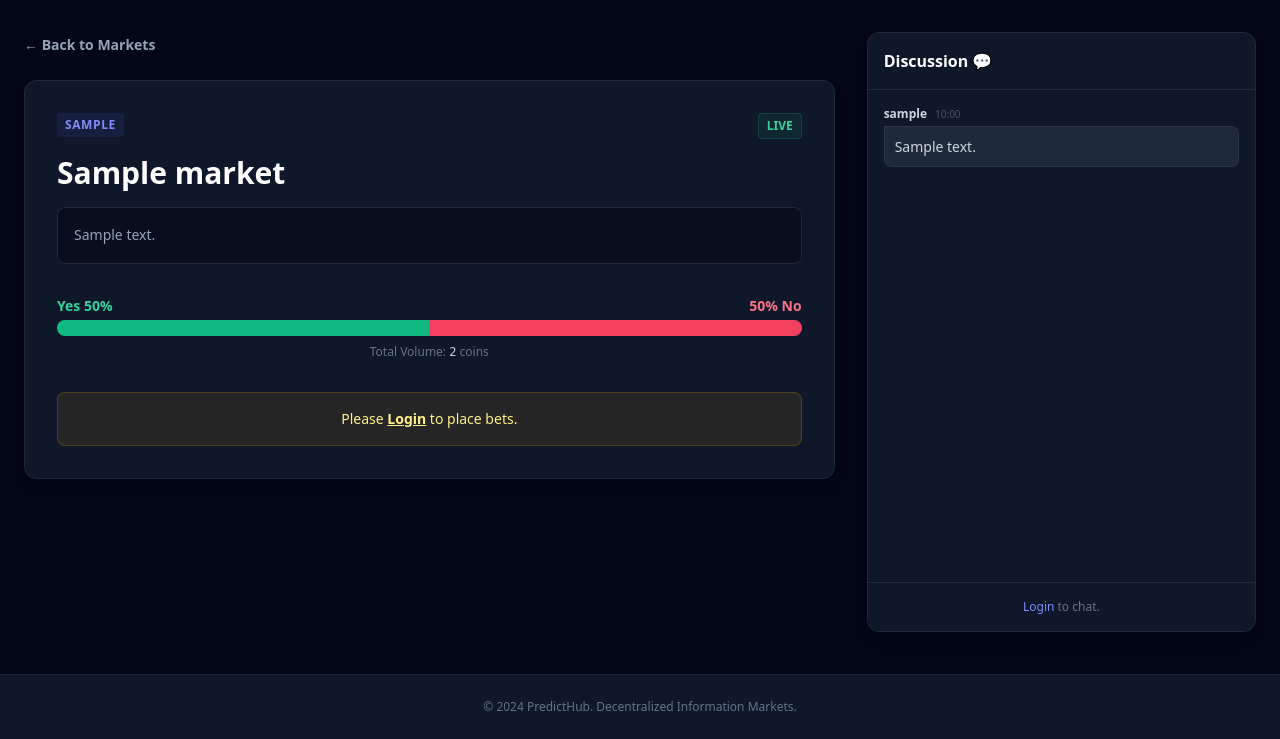
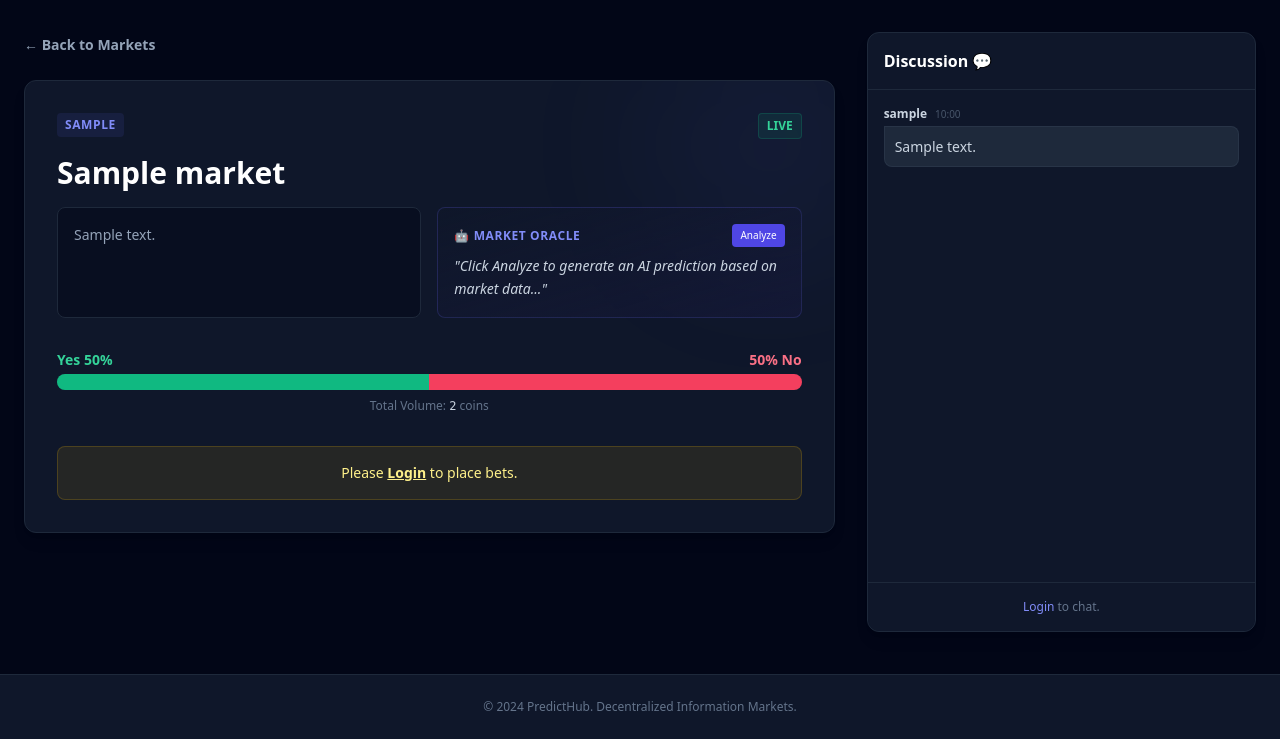
Before and after one commit to manohar-munna/PredictHub, a FastAPI app: page /predict/1 in a window 1280 px wide. Shown: the part 61-800 px from the top of the page. Run offline with FastAPI, Linux system fonts and the light colour scheme; tables that the repository leaves empty hold one stand-in row (values such as "Sample post"); some libraries are stand-ins or nearby versions.

Commit message:
integrated ai chatbot groq

```diff
--- a/app/main.py
+++ b/app/main.py
@@ -1,7 +1,7 @@
 # app/main.py
 
 from fastapi import FastAPI, Request, Form, Depends, HTTPException, status
-from fastapi.responses import HTMLResponse, RedirectResponse
+from fastapi.responses import HTMLResponse, RedirectResponse, JSONResponse
 from fastapi.templating import Jinja2Templates
 from fastapi.staticfiles import StaticFiles
 from starlette.middleware.sessions import SessionMiddleware
@@ -12,21 +12,31 @@ from datetime import datetime
 import requests
 import time
 import os
+from groq import Groq # <--- NEW IMPORT
 
 from . import models, database
 
 app = FastAPI(title="PredictHub")
 
 # --- CONFIGURATION ---
-NEWS_API_KEY = os.getenv("NEWS_API_KEY", "YOUR_API_KEY_HERE")
+NEWS_API_KEY = os.getenv("NEWS_API_KEY", "")
+GROQ_API_KEY = os.getenv("GROQ_API_KEY", "") # <--- NEW KEY
 ADMIN_USERNAME = os.getenv("ADMIN_USERNAME", "admin")
+
+# --- AI CLIENT SETUP ---
+client = None
+if GROQ_API_KEY:
+    try:
+        client = Groq(api_key=GROQ_API_KEY)
+    except:
+        print("Groq Client failed to initialize")
 
 # --- CACHING SETUP ---
 NEWS_CACHE = {
     "data": {},
     "last_fetched": {}
 }
-CACHE_TIMEOUT = 900 # 15 Minutes
+CACHE_TIMEOUT = 900
 
 # --- Security Setup ---
 def get_password_hash(password):
@@ -75,6 +85,41 @@ def calculate_percentages(market):
     no_pct = 100 - yes_pct
     return yes_pct, no_pct
 
+# --- NEW: AI ANALYSIS ROUTE ---
+@app.post("/api/analyze/{market_id}")
+async def analyze_market_ai(market_id: int, db: Session = Depends(get_db)):
+    """
+    Uses Groq Llama3 to analyze the market question.
+    """
+    if not client:
+        return JSONResponse({"content": "⚠️ AI is currently offline (API Key missing)."})
+
+    market = db.query(models.Market).filter(models.Market.id == market_id).first()
+    if not market:
+        return JSONResponse({"content": "Market not found."})
+
+    # Prepare the prompt
+    prompt = f"""
+    You are a professional prediction market analyst (like on Polymarket).
+    Market Question: "{market.question}"
+    Description: "{market.description}"
+    Category: {market.category}
+    Current Pool: {market.yes_pool + market.no_pool} coins.
+
+    Provide a concise, 2-3 sentence analysis of this event.
+    Focus on probabilities or key news factors to consider.
+    Do not be neutral—sound like a smart crypto trader.
+    """
+
+    try:
+        chat_completion = client.chat.completions.create(
+            messages=[{"role": "user", "content": prompt}],
+            model="llama3-8b-8192",
+        )
+        return JSONResponse({"content": chat_completion.choices[0].message.content})
+    except Exception as e:
+        return JSONResponse({"content": "⚠️ AI Analysis failed. Try again later."})
+
 # --- ROUTES ---
 
 @app.get("/", response_class=HTMLResponse)
@@ -86,7 +131,6 @@ async def read_home(request: Request, db: Session = Depends(get_db)):
         "is_admin": is_user_admin(user)
     })
 
-# --- NEWS ROUTE (With Refresh) ---
 @app.get("/news", response_class=HTMLResponse)
 def read_news(request: Request, category: str = "general", refresh: bool = False, db: Session = Depends(get_db)):
     user = get_current_user(request, db)
@@ -95,13 +139,9 @@ def read_news(request: Request, category: str = "general", refresh: bool = False
     articles = []
     error = None
 
-    # Force Refresh Logic
-    if refresh:
-        print(f"🔄 Forcing refresh for {category}")
-        if category in NEWS_CACHE["data"]:
-            del NEWS_CACHE["data"][category]
+    if refresh and category in NEWS_CACHE["data"]:
+        del NEWS_CACHE["data"][category]
 
-    # Check Cache
     if category in NEWS_CACHE["data"] and (current_time - NEWS_CACHE["last_fetched"].get(category, 0) < CACHE_TIMEOUT):
         articles = NEWS_CACHE["data"][category]
     else:
@@ -225,7 +265,6 @@ async def leaderboard_page(request: Request, db: Session = Depends(get_db)):
 @app.get("/markets", response_class=HTMLResponse)
 async def read_markets(request: Request, db: Session = Depends(get_db)):
     user = get_current_user(request, db)
-    # Sort by Open first, then ID
     markets = db.query(models.Market).order_by(
         models.Market.is_open.desc(),
         models.Market.id.desc()
@@ -257,7 +296,6 @@ async def read_predict(request: Request, market_id: int, db: Session = Depends(g
 
     yes_pct, no_pct = calculate_percentages(market)
 
-    # NEW: Fetch Comments
     comments = db.query(models.Comment).filter(
         models.Comment.market_id == market_id
     ).order_by(models.Comment.timestamp.desc()).all()
@@ -271,7 +309,10 @@ async def read_predict(request: Request, market_id: int, db: Session = Depends(g
         "no_pct": no_pct,
         "user": user,
         "is_admin": is_user_admin(user),
-        "comments": comments # Pass comments to template
+        "comments": comments,
+        # NEW: Pass pool data for JS Calculator
+        "yes_pool": market.yes_pool,
+        "no_pool": market.no_pool
     })
 
 @app.post("/predict/{market_id}", response_class=HTMLResponse)
@@ -322,8 +363,6 @@ async def submit_prediction(
     db.refresh(market)
 
     yes_pct, no_pct = calculate_percentages(market)
-
-    # Re-fetch comments to show on error/success page
     comments = db.query(models.Comment).filter(models.Comment.market_id == market_id).order_by(models.Comment.timestamp.desc()).all()
 
     return templates.TemplateResponse("predict.html", {
@@ -336,10 +375,11 @@ async def submit_prediction(
         "user": user,
         "message": f"Bet placed! {wager} coins deducted.",
         "is_admin": is_user_admin(user),
-        "comments": comments
+        "comments": comments,
+        "yes_pool": market.yes_pool,
+        "no_pool": market.no_pool
     })
 
-# --- NEW: POST COMMENT ROUTE ---
 @app.post("/predict/{market_id}/comment", response_class=RedirectResponse)
 async def post_comment(
     market_id: int,
@@ -352,14 +392,9 @@ async def post_comment(
         return RedirectResponse(url="/login", status_code=303)
 
     if content.strip():
-        new_comment = models.Comment(
-            content=content,
-            user_id=user.id,
-            market_id=market_id
-        )
+        new_comment = models.Comment(content=content, user_id=user.id, market_id=market_id)
         db.add(new_comment)
         db.commit()
-
     return RedirectResponse(url=f"/predict/{market_id}", status_code=303)
 
 # --- ADMIN ROUTES ---
@@ -376,7 +411,7 @@ async def create_market_page(request: Request, db: Session = Depends(get_db)):
 async def create_market_submit(
     request: Request,
     question: str = Form(...),
-    description: str = Form(...), # <--- NEW: Accept description
+    description: str = Form(...),
     category: str = Form(...),
     db: Session = Depends(get_db)
 ):
@@ -384,12 +419,7 @@ async def create_market_submit(
     if not is_user_admin(user):
         return HTMLResponse("Unauthorized", status_code=403)
 
-    new_market = models.Market(
-        question=question,
-        description=description, # Save it
-        category=category,
-        is_open=True
-    )
+    new_market = models.Market(question=question, description=description, category=category, is_open=True)
     db.add(new_market)
     db.commit()
     return RedirectResponse(url="/markets", status_code=303)
@@ -431,11 +461,7 @@ async def resolve_market(
     return RedirectResponse(url=f"/predict/{market_id}", status_code=303)
 
 @app.get("/admin/users", response_class=HTMLResponse)
-async def admin_users_dashboard(
-    request: Request,
-    search: str = None,
-    db: Session = Depends(get_db)
-):
+async def admin_users_dashboard(request: Request, search: str = None, db: Session = Depends(get_db)):
     user = get_current_user(request, db)
     if not is_user_admin(user):
          return HTMLResponse("Unauthorized Access", status_code=403)
@@ -443,23 +469,16 @@ async def admin_users_dashboard(
     query = db.query(models.User)
     if search:
         query = query.filter(models.User.username.contains(search))
-
     all_users = query.order_by(models.User.id.asc()).all()
 
     return templates.TemplateResponse("admin_users.html", {
-        "request": request,
-        "user": user,
-        "all_users": all_users,
-        "is_admin": True,
-        "search_query": search
+        "request": request, "user": user, "all_users": all_users,
+        "is_admin": True, "search_query": search
     })
 
 @app.post("/admin/users/update/{target_id}", response_class=RedirectResponse)
 async def admin_update_balance(
-    target_id: int,
-    new_balance: int = Form(...),
-    request: Request = None,
-    db: Session = Depends(get_db)
+    target_id: int, new_balance: int = Form(...), request: Request = None, db: Session = Depends(get_db)
 ):
     user = get_current_user(request, db)
     if not is_user_admin(user):
@@ -473,19 +492,13 @@ async def admin_update_balance(
             txn = models.Transaction(user_id=target_user.id, amount=diff, description="Admin adjustment 🛠️")
             db.add(txn)
         db.commit()
-
     return RedirectResponse(url="/admin/users", status_code=303)
 
 @app.post("/admin/users/delete/{target_id}", response_class=RedirectResponse)
-async def admin_delete_user(
-    target_id: int,
-    request: Request,
-    db: Session = Depends(get_db)
-):
+async def admin_delete_user(target_id: int, request: Request, db: Session = Depends(get_db)):
     user = get_current_user(request, db)
     if not is_user_admin(user):
         return HTMLResponse("Unauthorized", status_code=403)
-
     if user.id == target_id:
         return RedirectResponse(url="/admin/users", status_code=303)
 
@@ -493,8 +506,7 @@ async def admin_delete_user(
     if target_user:
         db.query(models.Vote).filter(models.Vote.user_id == target_id).delete()
         db.query(models.Transaction).filter(models.Transaction.user_id == target_id).delete()
-        db.query(models.Comment).filter(models.Comment.user_id == target_id).delete() # Delete comments too
+        db.query(models.Comment).filter(models.Comment.user_id == target_id).delete()
         db.delete(target_user)
         db.commit()
-
     return RedirectResponse(url="/admin/users", status_code=303)
--- a/app/templates/predict.html
+++ b/app/templates/predict.html
@@ -4,16 +4,19 @@
 {% block content %}
 <div class="grid lg:grid-cols-3 gap-8">
 
-    <!-- LEFT: Market Details & Betting (Takes 2/3 space) -->
+    <!-- LEFT: Market Details & Betting -->
     <div class="lg:col-span-2 space-y-6">
 
         <a href="/markets" class="text-slate-400 hover:text-white text-sm font-bold inline-block">&larr; Back to Markets</a>
 
         {% if market %}
-            <div class="bg-slate-900 p-8 rounded-xl shadow-lg border border-slate-800">
+            <div class="bg-slate-900 p-8 rounded-xl shadow-lg border border-slate-800 relative overflow-hidden">
+
+                <!-- Background Decoration -->
+                <div class="absolute top-0 right-0 w-64 h-64 bg-indigo-500/5 rounded-full blur-3xl -mr-16 -mt-16 pointer-events-none"></div>
 
                 <!-- Header -->
-                <div class="flex justify-between items-start mb-4">
+                <div class="flex justify-between items-start mb-4 relative z-10">
                     <span class="text-xs font-bold uppercase tracking-wider text-indigo-400 bg-indigo-500/10 px-2 py-1 rounded">
                         {{ market.category }}
                     </span>
@@ -24,18 +27,30 @@
                     {% endif %}
                 </div>
 
-                <h2 class="text-2xl md:text-3xl font-bold mb-4 text-white leading-tight">{{ market.question }}</h2>
+                <h2 class="text-2xl md:text-3xl font-bold mb-4 text-white leading-tight relative z-10">{{ market.question }}</h2>
 
-                <!-- NEW: Description Area -->
-                <div class="text-slate-400 text-sm mb-8 bg-slate-950/50 p-4 rounded-lg border border-slate-800 leading-relaxed">
-                    {{ market.description or "No additional details provided." }}
+                <!-- AI & Description -->
+                <div class="grid md:grid-cols-2 gap-4 mb-8">
+                    <!-- Description -->
+                    <div class="text-slate-400 text-sm bg-slate-950/50 p-4 rounded-lg border border-slate-800 leading-relaxed">
+                        {{ market.description or "No additional details provided." }}
+                    </div>
+
+                    <!-- AI BOT CARD -->
+                    <div class="bg-gradient-to-br from-slate-900 to-indigo-950/30 p-4 rounded-lg border border-indigo-500/20 relative">
+                        <div class="flex justify-between items-center mb-2">
+                            <h4 class="text-indigo-400 text-xs font-bold uppercase tracking-wider flex items-center gap-1">
+                                🤖 Market Oracle
+                            </h4>
+                            <button onclick="askAI({{ market.id }})" id="ai-btn" class="text-[10px] bg-indigo-600 hover:bg-indigo-500 text-white px-2 py-1 rounded transition">
+                                Analyze
+                            </button>
+                        </div>
+                        <p id="ai-content" class="text-slate-300 text-sm italic leading-relaxed">
+                            "Click Analyze to generate an AI prediction based on market data..."
+                        </p>
+                    </div>
                 </div>
-
-                {% if message %}
-                <div class="mb-6 bg-indigo-500/20 border border-indigo-500/50 text-indigo-200 px-4 py-3 rounded text-center text-sm">
-                    {{ message }}
-                </div>
-                {% endif %}
 
                 <!-- MONEY BAR -->
                 <div class="mb-8">
@@ -48,7 +63,7 @@
                         <div class="bg-rose-500 h-4 transition-all duration-500" style="width: {{ no_pct }}%"></div>
                     </div>
                     <div class="text-center mt-2 text-xs text-slate-500">
-                        Total Volume: <span class="text-slate-300 font-mono">{{ market.yes_pool + market.no_pool }}</span> coins
+                        Total Volume: <span class="text-slate-300 font-mono">{{ yes_pool + no_pool }}</span> coins
                     </div>
                 </div>
 
@@ -66,12 +81,25 @@
                             </div>
                         {% else %}
                             {% if user %}
+                                <!-- BETTING FORM WITH CALCULATOR -->
                                 <p class="mb-4 text-slate-400 text-sm">Place your bet (Balance: <span class="text-yellow-500 font-bold">{{ user.balance }}</span>)</p>
+
                                 <form method="post" class="space-y-4 max-w-sm mx-auto">
                                     <div class="flex justify-center items-center space-x-2 bg-slate-950 p-1 rounded-lg border border-slate-700">
-                                        <input type="number" name="wager" min="1" max="{{ user.balance }}" value="50" required
-                                               class="w-full px-4 py-2 bg-transparent text-white text-center font-bold outline-none placeholder-slate-600">
+                                        <input type="number" id="wager-input" name="wager" min="1" max="{{ user.balance }}" value="50" required
+                                               class="w-full px-4 py-2 bg-transparent text-white text-center font-bold outline-none placeholder-slate-600"
+                                               oninput="calculatePayout()">
                                         <span class="text-xs font-bold text-slate-500 pr-4">COINS</span>
+                                    </div>
+
+                                    <!-- DYNAMIC CALCULATOR DISPLAY -->
+                                    <div class="grid grid-cols-2 gap-4 text-xs">
+                                        <div class="text-emerald-400/80">
+                                            If Yes wins: <span id="payout-yes" class="font-bold text-emerald-400 text-sm">...</span>
+                                        </div>
+                                        <div class="text-rose-400/80">
+                                            If No wins: <span id="payout-no" class="font-bold text-rose-400 text-sm">...</span>
+                                        </div>
                                     </div>
 
                                     <div class="grid grid-cols-2 gap-4 pt-2">
@@ -99,7 +127,6 @@
                                 {% if market.result == 'yes' %}text-emerald-500{% else %}text-rose-500{% endif %}">
                                 {{ market.result }} WON
                             </p>
-
                             {% if previous_choice %}
                                 <p class="mt-4 text-sm font-medium text-slate-400">
                                     You bet on <span class="uppercase font-bold">{{ previous_choice }}</span>.
@@ -144,14 +171,13 @@
                 <h3 class="font-bold text-white">Discussion 💬</h3>
             </div>
 
-            <!-- Comment List (Scrollable) -->
             <div class="flex-grow overflow-y-auto p-4 space-y-4 custom-scrollbar">
                 {% if comments %}
                     {% for comment in comments %}
                     <div class="flex flex-col space-y-1">
                         <div class="flex items-center space-x-2">
                             <span class="text-xs font-bold text-slate-300">{{ comment.user.username }}</span>
-                            {% if comment.user.username == 'manohar' %} <!-- Simple Admin Check Visual -->
+                            {% if comment.user.username == 'manohar' %}
                                 <span class="text-[8px] bg-yellow-500/20 text-yellow-500 px-1 rounded">ADMIN</span>
                             {% endif %}
                             <span class="text-[10px] text-slate-600">{{ comment.timestamp.strftime('%H:%M') }}</span>
@@ -162,30 +188,81 @@
                     </div>
                     {% endfor %}
                 {% else %}
-                    <div class="text-center text-slate-600 text-sm py-10">
-                        No comments yet.<br>Be the first!
-                    </div>
+                    <div class="text-center text-slate-600 text-sm py-10">No comments yet.</div>
                 {% endif %}
             </div>
 
-            <!-- Post Form -->
             <div class="p-4 border-t border-slate-800 bg-slate-900 rounded-b-xl">
                 {% if user %}
                 <form action="/predict/{{ market.id }}/comment" method="post" class="flex gap-2">
                     <input type="text" name="content" placeholder="Type a message..." required autocomplete="off"
                            class="w-full bg-slate-950 border border-slate-700 rounded-lg px-3 py-2 text-sm text-white focus:outline-none focus:border-indigo-500">
-                    <button type="submit" class="bg-indigo-600 hover:bg-indigo-500 text-white p-2 rounded-lg transition">
-                        ➤
-                    </button>
+                    <button type="submit" class="bg-indigo-600 hover:bg-indigo-500 text-white p-2 rounded-lg transition">➤</button>
                 </form>
                 {% else %}
-                <p class="text-center text-xs text-slate-500">
-                    <a href="/login" class="text-indigo-400 hover:underline">Login</a> to chat.
-                </p>
+                <p class="text-center text-xs text-slate-500"><a href="/login" class="text-indigo-400 hover:underline">Login</a> to chat.</p>
                 {% endif %}
             </div>
         </div>
     </div>
 
 </div>
+
+<!-- JAVASCRIPT FOR CALCULATOR & AI -->
+<script>
+    const currentYesPool = {{ yes_pool }};
+    const currentNoPool = {{ no_pool }};
+
+    function calculatePayout() {
+        const input = document.getElementById('wager-input');
+        const wager = parseFloat(input.value);
+
+        if (isNaN(wager) || wager <= 0) {
+            document.getElementById('payout-yes').innerText = "...";
+            document.getElementById('payout-no').innerText = "...";
+            return;
+        }
+
+        // Logic: Payout = (Wager / TotalWinnerPool) * TotalPool
+
+        const totalPoolYes = currentYesPool + currentNoPool + wager;
+        const newYesPool = currentYesPool + wager;
+        const shareYes = wager / newYesPool;
+        const payoutYes = Math.floor(shareYes * totalPoolYes);
+        const profitYes = payoutYes - wager;
+
+        const totalPoolNo = currentYesPool + currentNoPool + wager;
+        const newNoPool = currentNoPool + wager;
+        const shareNo = wager / newNoPool;
+        const payoutNo = Math.floor(shareNo * totalPoolNo);
+        const profitNo = payoutNo - wager;
+
+        document.getElementById('payout-yes').innerText = `${payoutYes} (+${profitYes})`;
+        document.getElementById('payout-no').innerText = `${payoutNo} (+${profitNo})`;
+    }
+
+    {% if user %}calculatePayout();{% endif %}
+
+    async function askAI(marketId) {
+        const btn = document.getElementById('ai-btn');
+        const content = document.getElementById('ai-content');
+
+        btn.innerText = "Thinking...";
+        btn.disabled = true;
+        content.innerText = "Analyzing market data...";
+
+        try {
+            const response = await fetch(`/api/analyze/${marketId}`, { method: 'POST' });
+            const data = await response.json();
+            content.innerText = data.content;
+            content.classList.remove('italic');
+            content.classList.add('text-white');
+        } catch (error) {
+            content.innerText = "AI is currently overloaded. Try again later.";
+        }
+
+        btn.innerText = "Analyze";
+        btn.disabled = false;
+    }
+</script>
 {% endblock %}
--- a/requirements.txt
+++ b/requirements.txt
@@ -8,3 +8,4 @@ bcrypt
 psycopg2-binary
 python-dotenv
 itsdangerous
+groq
```
